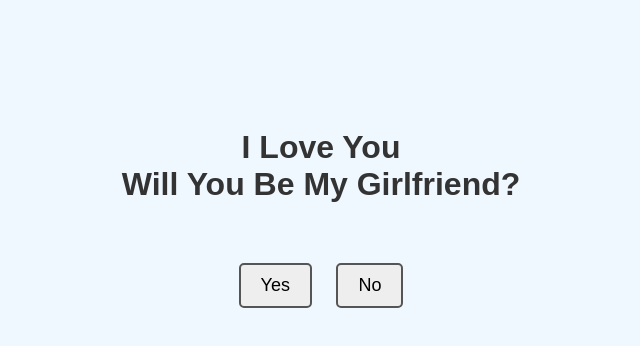
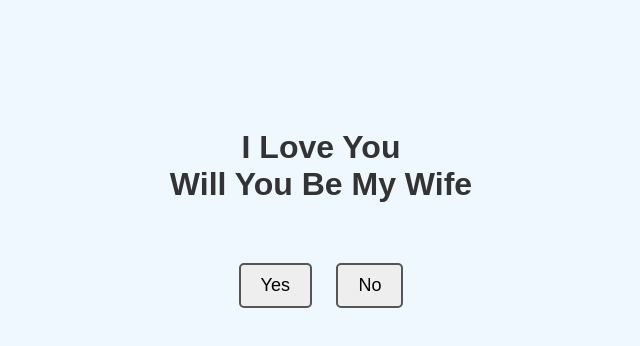
Before and after one commit to sujal0bhatta/dipesh, a plain HTML site: page index.html in a window 1280 px wide. Shown: the whole page, without its empty margins (319-959 px from the left). Drawn offline with Linux system fonts and the light colour scheme.

Commit message:
Update index.html

```diff
--- a/index.html
+++ b/index.html
@@ -8,7 +8,7 @@
 </head>
 <body>
 
-    <h1>I Love You <br>Will You Be My Girlfriend?</h1>
+    <h1>I Love You <br>Will You Be My Wife </h1>
 
     <div class="button-container">
         <button id="yesBtn" class="btn">Yes</button>
```
